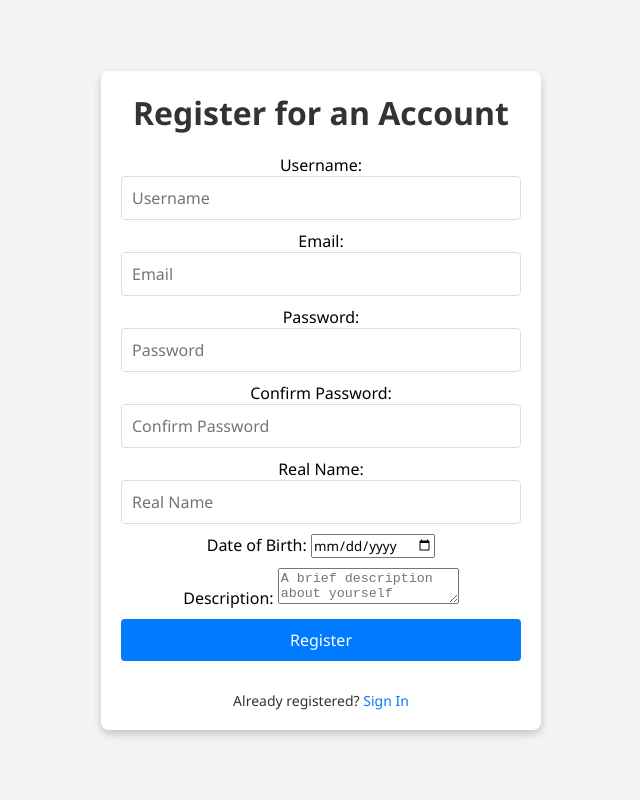
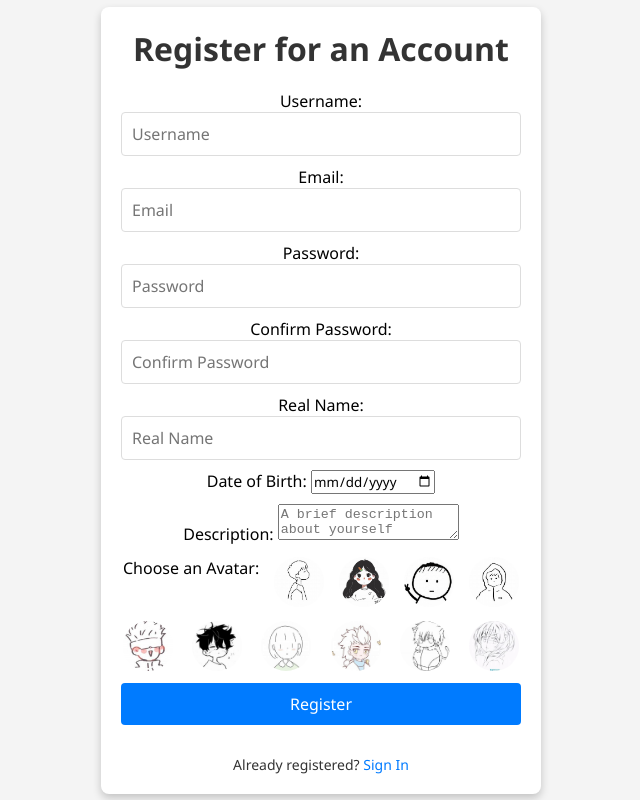
Before and after one commit to ManfordZeng-waikato/Blog-Website-Application, a Node server app: page /register in a window 1280 px wide. Shown: the whole page, without its empty margins (319-959 px from the left). Run offline with Node 20, Linux system fonts and the light colour scheme; some libraries are stand-ins or nearby versions.

Commit message:
avatar handlebar and css

```diff
--- a/public/css/register.css
+++ b/public/css/register.css
@@ -84,3 +84,35 @@ p.message a {
 p.message a:hover {
     text-decoration: underline;
 }
+/* Avatar Selection Style */
+.form-group.avatars {
+    display: flex;
+    flex-wrap: wrap;
+    justify-content: space-between;
+    gap: 10px;
+}
+
+.form-group.avatars label {
+    display: block;
+    cursor: pointer;
+    border: 2px solid transparent; /* Transparent border to maintain layout on selection */
+    border-radius: 4px;
+    transition: border-color 0.3s;
+}
+
+.form-group.avatars label:hover,
+.form-group.avatars input[type="radio"]:checked + label {
+    border-color: #007bff; /* Highlight color when hovered/selected */
+}
+
+.form-group.avatars img {
+    display: block;
+    width: 50px; /* Adjust size as needed */
+    height: 50px; /* Adjust size as needed */
+    border-radius: 50%; /* Circular avatars */
+    object-fit: cover; /* Ensure the images fit well */
+}
+
+input[type="radio"] {
+    display: none; /* Hide the radio input */
+}
--- a/views/register.handlebars
+++ b/views/register.handlebars
@@ -13,7 +13,7 @@
         <form id="register-form" class="auth-form">
             <div class="form-group">
                 <label for="username">Username:</label>
-                <input type="text" id="username" placeholder="Username" required >
+                <input type="text" id="username" placeholder="Username" required>
                 <span id="username-feedback"></span>
             </div>
 
@@ -47,6 +47,51 @@
                 <textarea id="description" placeholder="A brief description about yourself"></textarea>
             </div>
 
+            <div class="form-group avatars">
+                <label>Choose an Avatar:</label>
+                <div>
+                    <input type="radio" id="avatar1" name="avatar" value="/images/avatars/avatar1.png" required>
+                    <label for="avatar1"><img src="/images/avatars/avatar1.png" alt="Avatar 1"></label>
+                </div>
+                <div>
+                    <input type="radio" id="avatar2" name="avatar" value="/images/avatars/avatar2.png">
+                    <label for="avatar2"><img src="/images/avatars/avatar2.png" alt="Avatar 2"></label>
+                </div>
+                <div>
+                    <input type="radio" id="avatar3" name="avatar" value="/images/avatars/avatar3.png">
+                    <label for="avatar3"><img src="/images/avatars/avatar3.png" alt="Avatar 3"></label>
+                </div>
+                <div>
+                    <input type="radio" id="avatar4" name="avatar" value="/images/avatars/avatar4.png">
+                    <label for="avatar4"><img src="/images/avatars/avatar4.png" alt="Avatar 4"></label>
+                </div>
+                <div>
+                    <input type="radio" id="avatar5" name="avatar" value="/images/avatars/avatar5.png">
+                    <label for="avatar5"><img src="/images/avatars/avatar5.png" alt="Avatar 5"></label>
+                </div>
+                <div>
+                    <input type="radio" id="avatar6" name="avatar" value="/images/avatars/avatar6.png">
+                    <label for="avatar6"><img src="/images/avatars/avatar6.png" alt="Avatar 6"></label>
+                </div>
+                <div>
+                    <input type="radio" id="avatar7" name="avatar" value="/images/avatars/avatar7.png">
+                    <label for="avatar7"><img src="/images/avatars/avatar7.png" alt="Avatar 7"></label>
+                </div>
+                <div>
+                    <input type="radio" id="avatar8" name="avatar" value="/images/avatars/avatar8.png">
+                    <label for="avatar8"><img src="/images/avatars/avatar8.png" alt="Avatar 8"></label>
+                </div>
+                <div>
+                    <input type="radio" id="avatar9" name="avatar" value="/images/avatars/avatar9.png">
+                    <label for="avatar9"><img src="/images/avatars/avatar9.png" alt="Avatar 9"></label>
+                </div>
+                <div>
+                    <input type="radio" id="avatar10" name="avatar" value="/images/avatars/avatar10.png">
+                    <label for="avatar10"><img src="/images/avatars/avatar10.png" alt="Avatar 10"></label>
+                </div>
+
+            </div>
+
             <button type="submit">Register</button>
             <p class="message">Already registered? <a href="/login">Sign In</a></p>
         </form>
```
Also changed, not shown: public/images/avatars/avatar1.png (added), public/images/avatars/avatar10.png (added), public/images/avatars/avatar2.png (added), public/images/avatars/avatar3.png (added), public/images/avatars/avatar4.png (added), public/images/avatars/avatar5.png (added), public/images/avatars/avatar6.png (added), public/images/avatars/avatar7.png (added), public/images/avatars/avatar8.png (added), public/images/avatars/avatar9.png (added).
